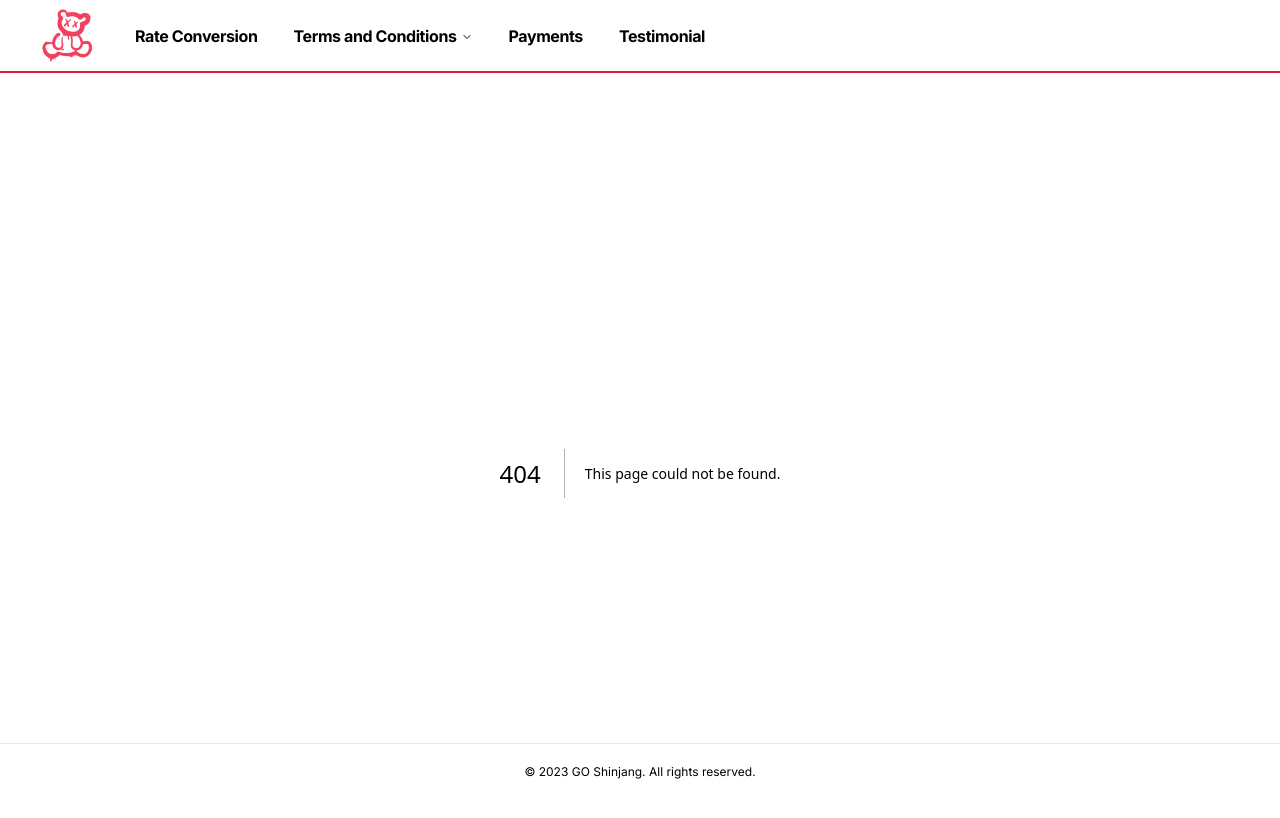
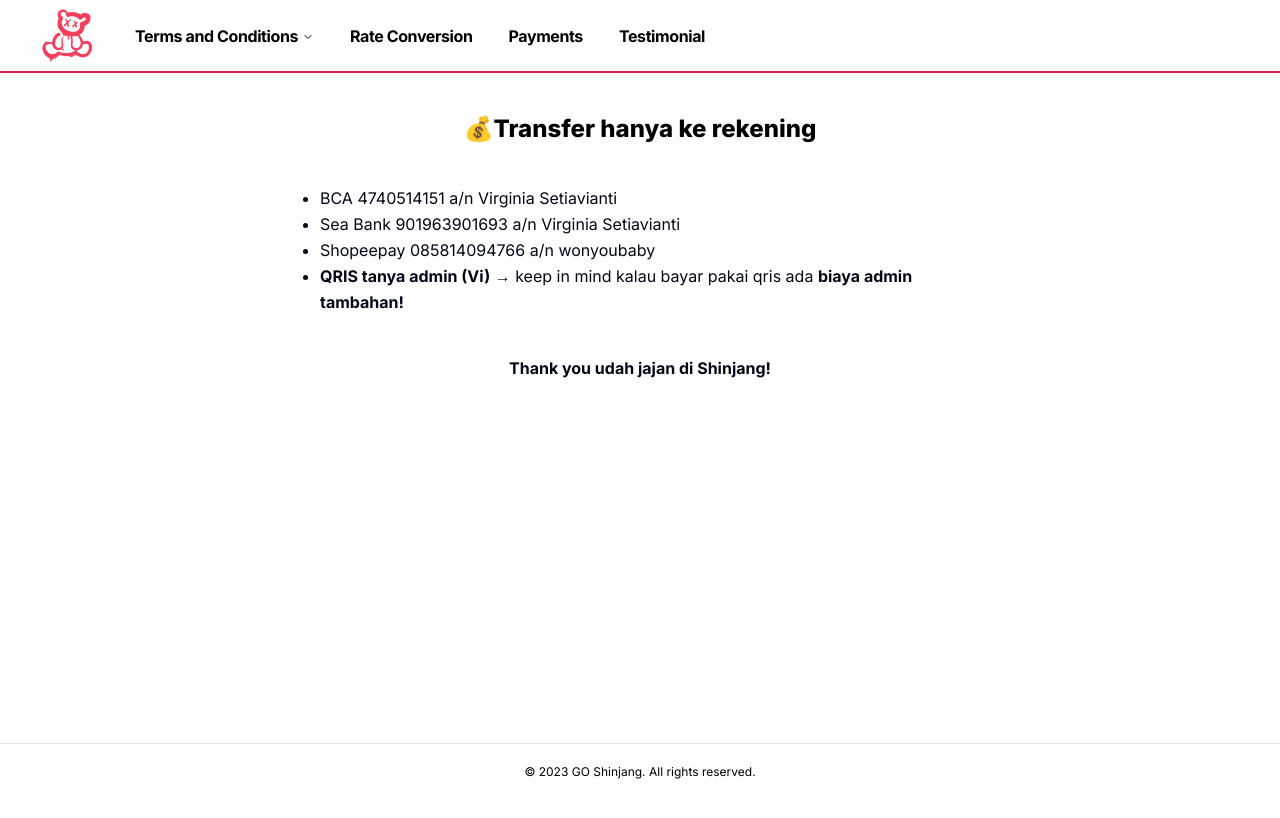
Before and after one commit to rimuhamu/shinjang, a Next.js app: page /payments in a window 1280 px wide. Before the commit this address had no page. Shown: the top 818 px of the page. Built offline with nearby package versions, Linux system fonts and the light colour scheme.

Commit message:
added payments page

```diff
--- a/src/app/payment/page.tsx
+++ /dev/null
@@ -1,3 +0,0 @@
-export default function PaymentPage() {
-  return <p>payment page</p>;
-}
--- /dev/null
+++ b/src/app/payments/page.tsx
@@ -0,0 +1,20 @@
+export default function TncShinjangPage() {
+  return (
+    <div className='mt-10 mx-auto flex flex-col items-center justify-center w-1/2 gap-10 leading-relaxed '>
+      <h4 className='text-2xl text-black font-extrabold tracking-normal text-'>
+        💰Transfer hanya ke rekening
+      </h4>
+      <ol className='list-disc'>
+        <li>BCA 4740514151 a/n Virginia Setiavianti</li>
+        <li>Sea Bank 901963901693 a/n Virginia Setiavianti</li>
+        <li>Shopeepay 085814094766 a/n wonyoubaby</li>
+        <li>
+          <span className='font-bold'>QRIS tanya admin (Vi)</span> → keep in
+          mind kalau bayar pakai qris ada{' '}
+          <span className='font-bold'>biaya admin tambahan!</span>
+        </li>
+      </ol>
+      <p className='font-bold'> Thank you udah jajan di Shinjang!</p>
+    </div>
+  );
+}
--- a/src/components/Navbar.tsx
+++ b/src/components/Navbar.tsx
@@ -24,20 +24,6 @@
             <div className='px-5'>
               <NavigationMenu>
                 <NavigationMenuList>
-                  {/** Rate Conversion */}
-                  <NavigationMenuItem>
-                    <Link
-                      href='/tnc'
-                      legacyBehavior
-                      passHref>
-                      <NavigationMenuLink
-                        className={navigationMenuTriggerStyle()}>
-                        <div className='text-black text-base font-bold tracking-tight  hover:text-rose-400 transition'>
-                          Rate Conversion
-                        </div>
-                      </NavigationMenuLink>
-                    </Link>
-                  </NavigationMenuItem>
                   {/** Terms and Conditions */}
                   <NavigationMenuItem>
                     <NavigationMenuTrigger className='text-black text-base font-bold tracking-tight  hover:text-rose-400 transition'>
@@ -64,10 +50,25 @@
                       </Link>
                     </NavigationMenuContent>
                   </NavigationMenuItem>
+                  {/** Rate Conversion */}
+                  <NavigationMenuItem>
+                    <Link
+                      href='/rate-conversion'
+                      legacyBehavior
+                      passHref>
+                      <NavigationMenuLink
+                        className={navigationMenuTriggerStyle()}>
+                        <div className='text-black text-base font-bold tracking-tight  hover:text-rose-400 transition'>
+                          Rate Conversion
+                        </div>
+                      </NavigationMenuLink>
+                    </Link>
+                  </NavigationMenuItem>
+
                   {/** Payments */}
                   <NavigationMenuItem>
                     <Link
-                      href='/tnc'
+                      href='/payments'
                       legacyBehavior
                       passHref>
                       <NavigationMenuLink
@@ -81,7 +82,7 @@
                   {/** Testimonial */}
                   <NavigationMenuItem>
                     <Link
-                      href='/tnc'
+                      href='/testimonial'
                       legacyBehavior
                       passHref>
                       <NavigationMenuLink
```
